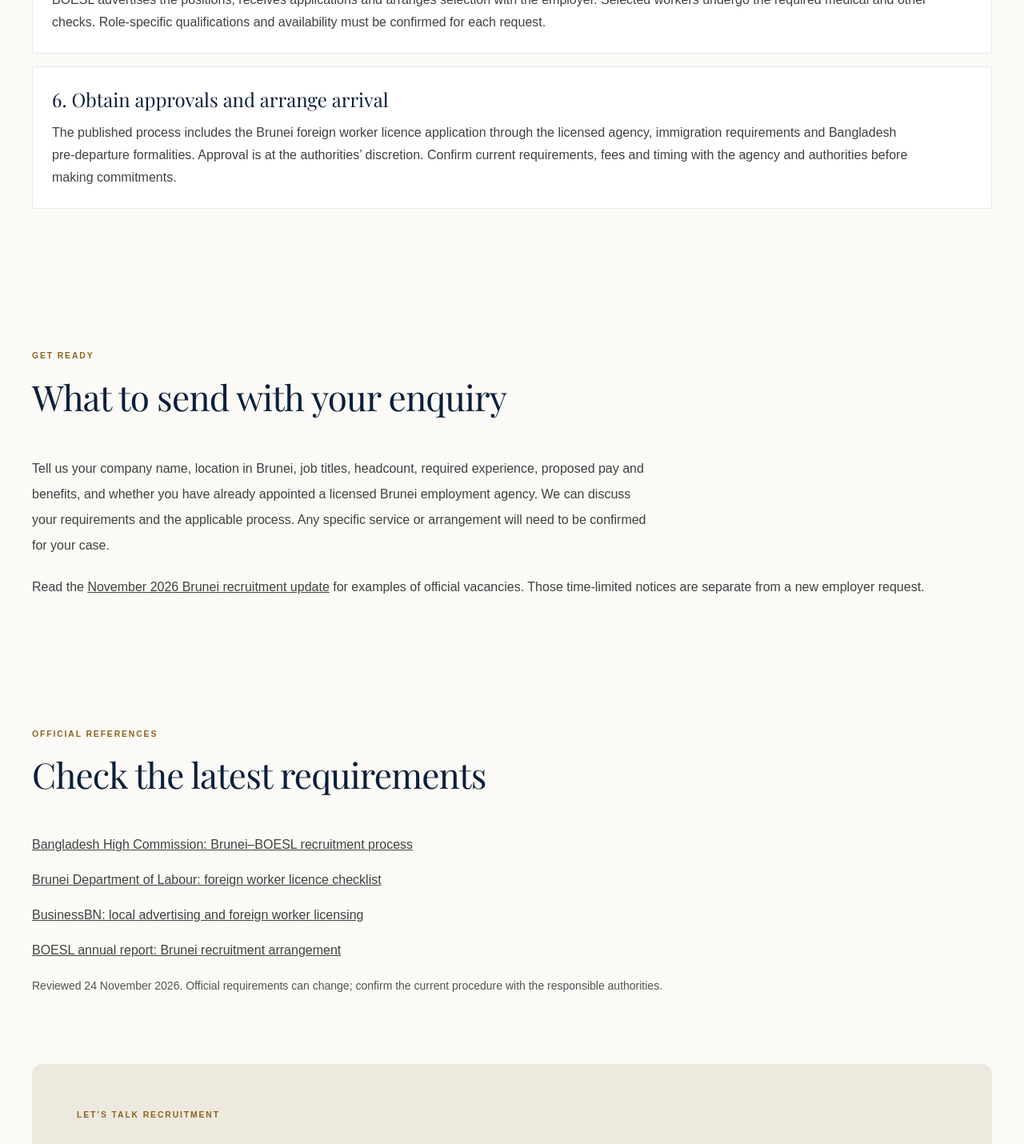
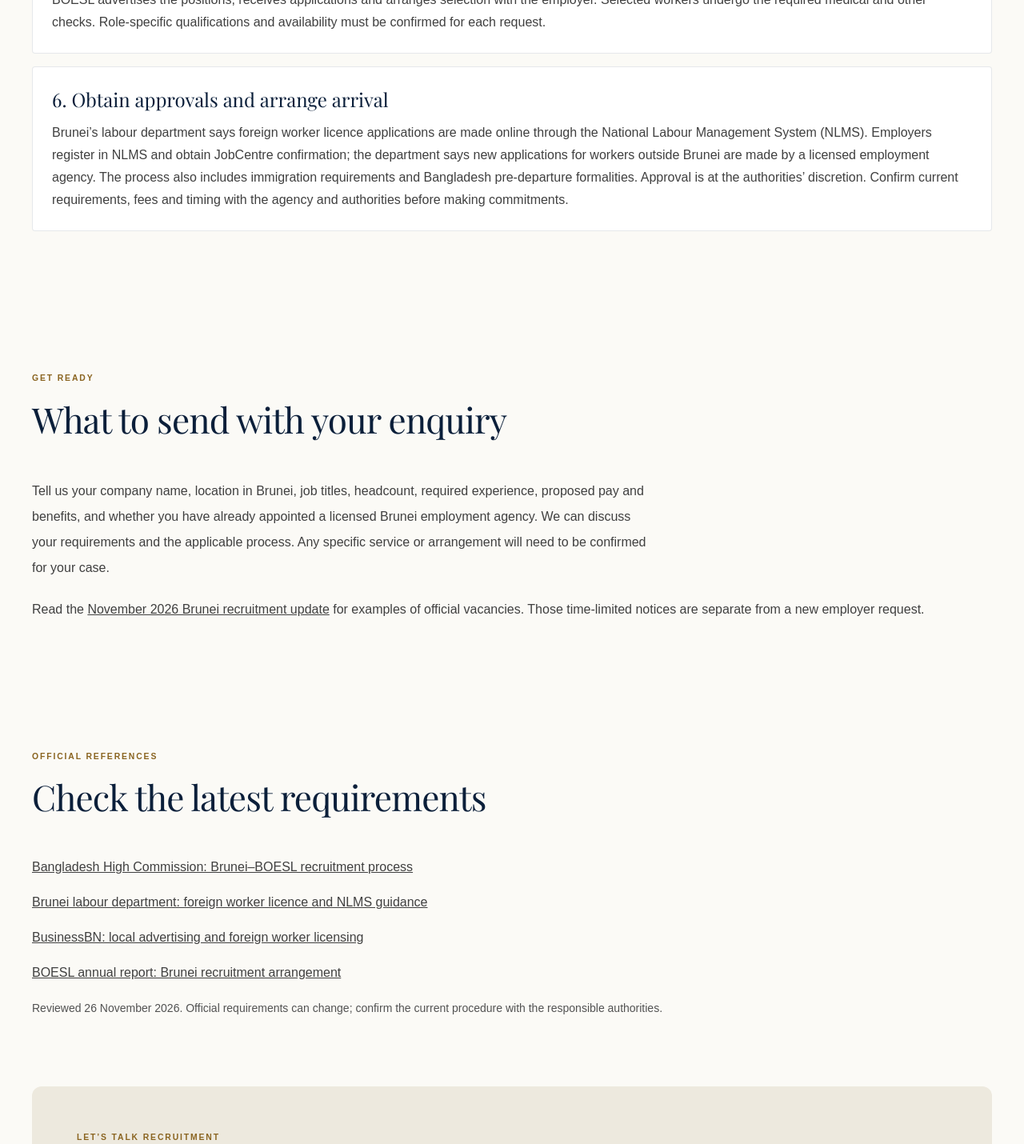
Before and after one commit to mahim2022/newManpowerWebsite, a Next.js app: page /brunei/how-to-hire-workers-from-bangladesh in a window 1280 px wide. Shown: the part 1698-3128 px from the top of the page at 80% size. Built offline with nearby package versions, Linux system fonts and the light colour scheme; no server answers; a web font is replaced by a local one.

Commit message:
Clarify Brunei foreign worker licensing process

```diff
--- a/app/brunei/how-to-hire-workers-from-bangladesh/page.tsx
+++ b/app/brunei/how-to-hire-workers-from-bangladesh/page.tsx
@@ -16,7 +16,7 @@ const steps = [
   ["Work with a licensed Brunei employment agency", "The published Bangladesh High Commission process begins with the employer contacting a licensed Brunei employment agency. Confirm the agency’s current licence and its arrangements with BOESL before proceeding."],
   ["Prepare and attest the demand letter", "The Brunei agency prepares the demand letter for the employer and submits it to the Bangladesh High Commission for attestation. The agency sends the attested demand letter and employment contract to BOESL under the published process."],
   ["Recruit and select", "BOESL advertises the positions, receives applications and arranges selection with the employer. Selected workers undergo the required medical and other checks. Role-specific qualifications and availability must be confirmed for each request."],
-  ["Obtain approvals and arrange arrival", "The published process includes the Brunei foreign worker licence application through the licensed agency, immigration requirements and Bangladesh pre-departure formalities. Approval is at the authorities’ discretion. Confirm current requirements, fees and timing with the agency and authorities before making commitments."],
+  ["Obtain approvals and arrange arrival", "Brunei’s labour department says foreign worker licence applications are made online through the National Labour Management System (NLMS). Employers register in NLMS and obtain JobCentre confirmation; the department says new applications for workers outside Brunei are made by a licensed employment agency. The process also includes immigration requirements and Bangladesh pre-departure formalities. Approval is at the authorities’ discretion. Confirm current requirements, fees and timing with the agency and authorities before making commitments."],
 ];
 
 export default function BruneiHiringGuide() {
@@ -39,10 +39,10 @@ export default function BruneiHiringGuide() {
     <SectionWrapper eyebrow="Official references" title="Check the latest requirements" spacing="compact">
       <ul className="space-y-4 leading-7 text-neutral-700">
         <li><a className="underline" href="https://file.mofa.gov.bd/uploads/41e4be23-cba2-4af0-bc78-f4f6b01c9e51/65b/36a/80a/65b36a80aa536948277317.pdf">Bangladesh High Commission: Brunei–BOESL recruitment process</a></li>
-        <li><a className="underline" href="https://www.labour.gov.bn/Download/LPA_FORM%20%28ENGLISH%29.pdf">Brunei Department of Labour: foreign worker licence checklist</a></li>
+        <li><a className="underline" href="https://www.jtmp.gov.bn/lesen-pekerja-asing/">Brunei labour department: foreign worker licence and NLMS guidance</a></li>
         <li><a className="underline" href="https://www.business.gov.bn/employing-workers/">BusinessBN: local advertising and foreign worker licensing</a></li>
         <li><a className="underline" href="https://boesl.gov.bd/sites/default/files/files/boesl.portal.gov.bd/page/6dc2f3bb_4539_43d5_90b3_a375731e4aff/2024-11-10-10-50-62674d22a6220e899af334f86cf2f210.pdf">BOESL annual report: Brunei recruitment arrangement</a></li>
-      </ul><p className="mt-5 text-sm text-neutral-600">Reviewed 24 November 2026. Official requirements can change; confirm the current procedure with the responsible authorities.</p>
+      </ul><p className="mt-5 text-sm text-neutral-600">Reviewed 26 November 2026. Official requirements can change; confirm the current procedure with the responsible authorities.</p>
     </SectionWrapper>
     <CTASection title="Discuss your Brunei hiring requirement" description="Share the roles and number of workers you need. Our team can discuss your enquiry and the applicable recruitment route." />
   </>;
```
